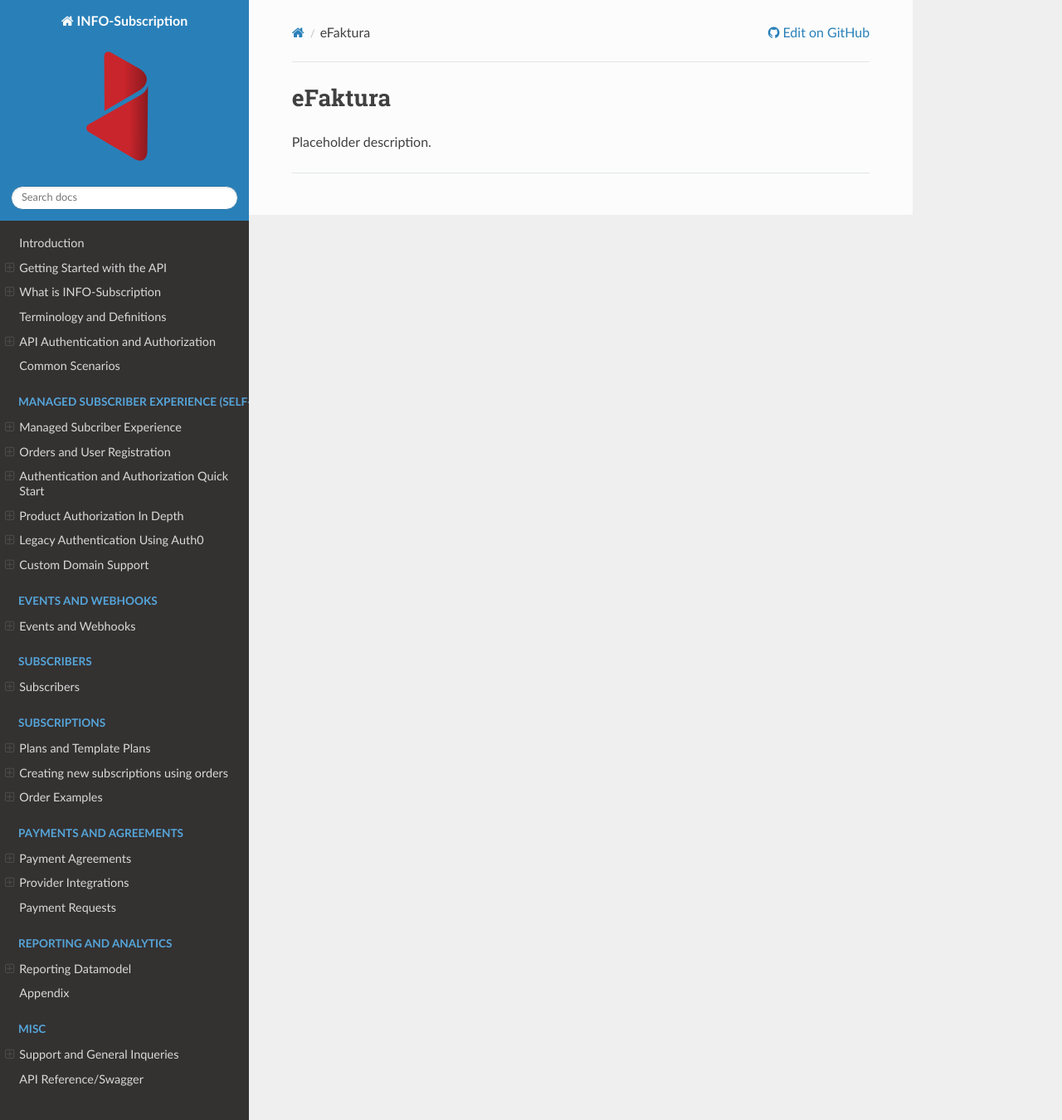
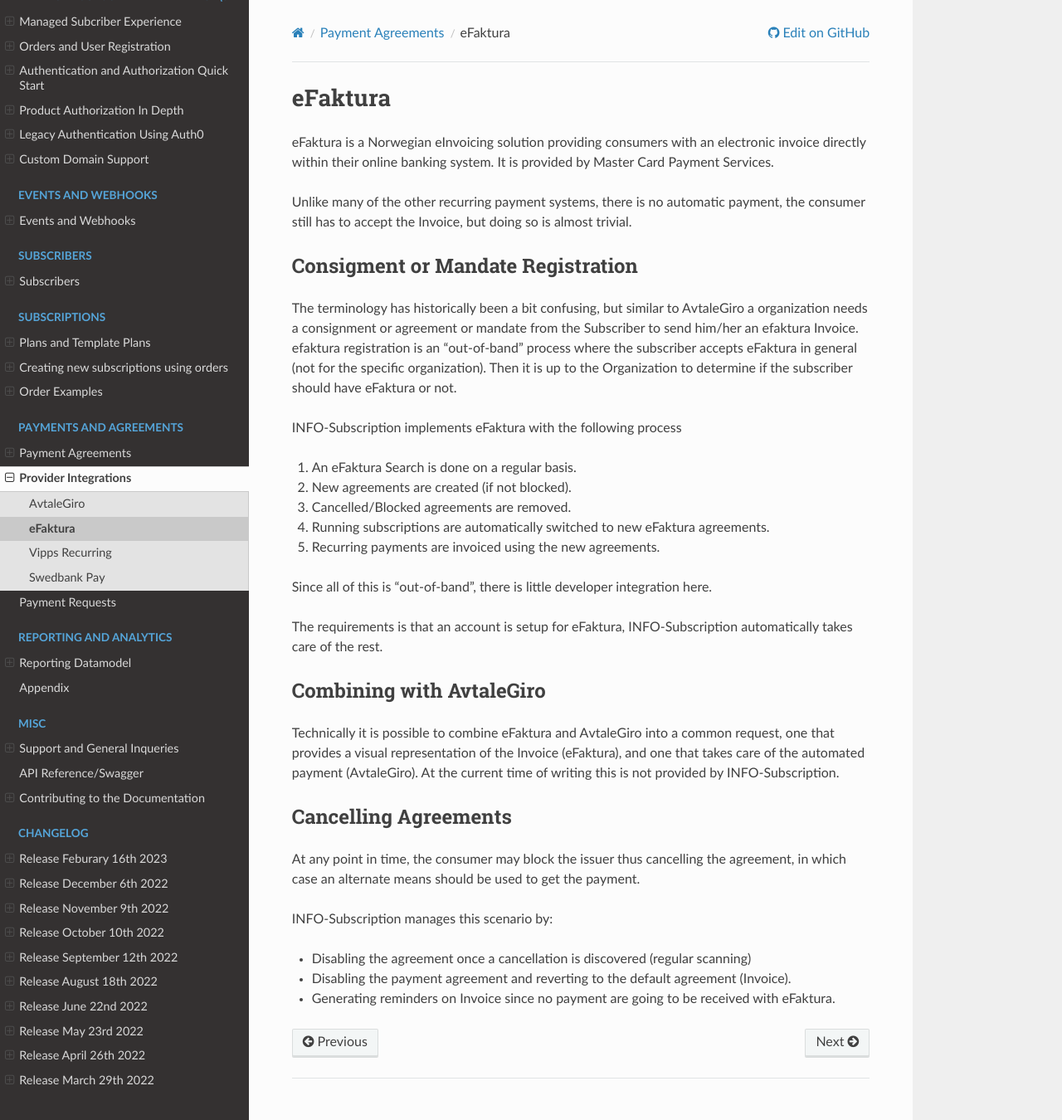
Before and after one commit to infosoftas/info-subscription-doc, a Sphinx documentation site: the page built from source/payments/providers/eFaktura.rst, in a window 1280 px wide and 1350 px high. Shown: the whole window at 83% size. Built offline with Sphinx 7.4.7 and the Read the Docs theme 2.0.0, drawn with Linux system fonts in a browser that asks for light colours; formulas are drawn with MathJax 3.

Commit message:
Extended efaktura description

```diff
--- a/source/general/scenarios.rst
+++ b/source/general/scenarios.rst
@@ -8,6 +8,7 @@ The following is a short list of scenarios that we have identified as common and
 * :ref:`Creating New Subscriptions <subscription-orders>`
 * :ref:`Upgrading and Downgrading Subscriptions <subscription-plan-changes>`
 * :ref:`Authentication and Authorizing Subscribers <auth-quick-start>`
+* :ref:`Managing Subscriber Payment Agreements <manage-payment-agreement>`
 
 Is your desired scenario missing? It may still be found somewhere within the documentation.
 
--- a/source/payments/providers/avtalegiro.rst
+++ b/source/payments/providers/avtalegiro.rst
@@ -3,7 +3,7 @@
 AvtaleGiro
 ===========
 
-AvtaleGiro is the primary (only) Norwegian Direct Debit solution for consumers, provided by Mastercard Payment Services (MPS), formerly NETS.
+AvtaleGiro is the primary (only) Norwegian Direct Debit solution for consumers, it is provided by the Norwegian banks and driven by Mastercard Payment Services (MPS), formerly NETS.
 
 Mandate Registration
 --------------------
@@ -12,7 +12,7 @@ In AvtaleGiro terminology an agreement is called a mandate. The following will u
 AvtaleGiro traditionally provides an "out-of-band" style agreement registration.
 
 1. The customer receives a physical invoice with a customer identifier (KID).
-2. The customer registers this in the online banking solution (or some other means as described by MPS https://www.mastercardpaymentservices.com/norway\_/Pages/Dev/paymentmandates.aspx)
+2. The customer registers this in the online banking solution (or some other means as described by MPS https://www.mastercardpaymentservices.com/norway/utvikler/paymentmandates)
 3. A mandate is sent to the merchant.
 4. Recurring payments can be charged on the consumers account, associated with the specific mandate.
 
--- a/source/payments/providers/eFaktura.rst
+++ b/source/payments/providers/eFaktura.rst
@@ -2,5 +2,42 @@
 
 eFaktura
 =========
+eFaktura is a Norwegian eInvoicing solution providing consumers with an electronic invoice directly within their online banking system. It is provided by Master Card Payment Services.
 
-Placeholder description.
+Unlike many of the other recurring payment systems, there is no automatic payment, the consumer still has to accept the Invoice, but doing so is almost trivial.
+
+Consigment or Mandate Registration
+----------------------------------
+
+The terminology has historically been a bit confusing, but similar to AvtaleGiro a organization needs a consignment or agreement or mandate from the Subscriber to send him/her an efaktura Invoice.
+efaktura registration is an "out-of-band" process where the subscriber accepts eFaktura in general (not for the specific organization).
+Then it is up to the Organization to determine if the subscriber should have eFaktura or not.
+
+|projectName| implements eFaktura with the following process
+
+1. An eFaktura Search is done on a regular basis.
+2. New agreements are created (if not blocked).
+3. Cancelled/Blocked agreements are removed.
+4. Running subscriptions are automatically switched to new eFaktura agreements.
+5. Recurring payments are invoiced using the new agreements.
+
+Since all of this is "out-of-band", there is little developer integration here.
+
+The requirements is that an account is setup for eFaktura, |projectName| automatically takes care of the rest.
+
+Combining with AvtaleGiro
+----------------------------------
+
+Technically it is possible to combine eFaktura and AvtaleGiro into a common request, one that provides a visual representation of the Invoice (eFaktura), and one that takes care of the automated payment (AvtaleGiro).
+At the current time of writing this is not provided by |projectName|.
+
+Cancelling Agreements
+---------------------------------------------------------
+
+At any point in time, the consumer may block the issuer thus cancelling the agreement, in which case an alternate means should be used to get the payment.
+
+|projectName| manages this scenario by:
+
+* Disabling the agreement once a cancellation is discovered (regular scanning)
+* Disabling the payment agreement and reverting to the default agreement (Invoice).
+* Generating reminders on Invoice since no payment are going to be received with eFaktura.
--- a/source/payments/providers/vipps.rst
+++ b/source/payments/providers/vipps.rst
@@ -9,7 +9,7 @@ It is backed by a credit card, debit card or bank account managed by Vipps.
 Requirements for Vipps Recurring
 --------------------------------
 The requirements is that an account is setup for Vipps (:api-ref:`Account endpoint<Account/post_vipps_account>`).
-Infosoft is a Vipps partner and we can facilitate the Vipps onboarding process if required, please :ref:`contact support <reporting-bugs>` for details
+Infosoft is a Vipps partner and we can facilitate the Vipps onboarding process if required, please :ref:`contact support <reporting-bugs>` for details.
 
 Agreement Registration
 ----------------------
```
Also changed, not shown: source/payments/index.rst (+10 -7 lines).
